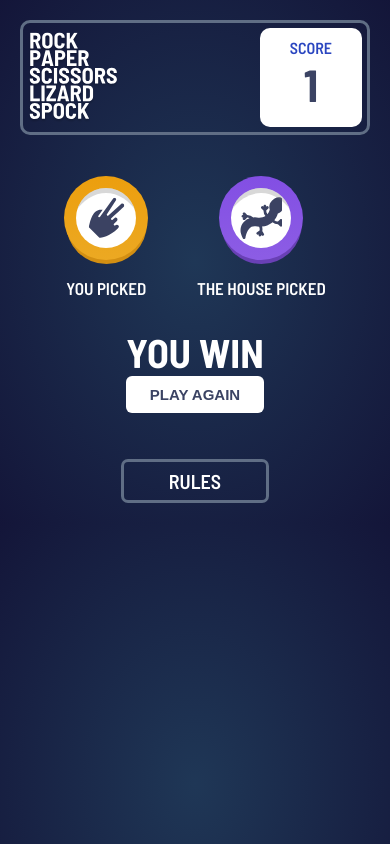
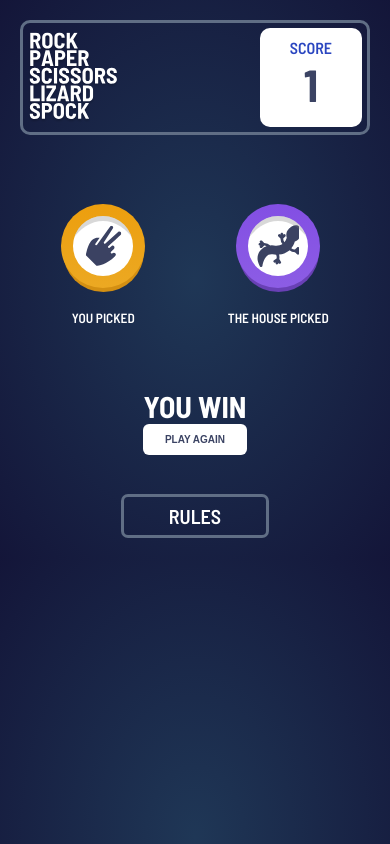
Before and after one commit to faithandjs/rock-paper-scissors, a React (Create React App) app: page / in a window 390 px wide. Both pictures are taken after a click on the element 195 px from the left and 213 px from the top of the page. Built offline with nearby package versions, Linux system fonts and the light colour scheme.

Commit message:
responsiveness

```diff
--- a/src/components/choice.tsx
+++ b/src/components/choice.tsx
@@ -10,7 +10,6 @@ function Choice() {
   const [computerChoice, setComputerChoice] = useState<JSX.Element | null>(
     null
   );
-  const [classes, setClasses] = useState({ you: "you", comp: "computer" });
   const svgSetter = (num: options) => {
     let choice: JSX.Element | null = null;
     switch (num) {
@@ -132,7 +131,7 @@ function Choice() {
     } else if (a === b) {
       setStatus(status.DRAW);
     }
-  };
+  }; /*
   const forClases = (a: options) => {
     let x;
     switch (a) {
@@ -156,7 +155,7 @@ function Choice() {
         break;
     }
     return x;
-  };
+  };*/
   useEffect(() => {
     setYourChoice(svgSetter(choices.you));
     setTimeout(() => {
--- a/src/components/choose.tsx
+++ b/src/components/choose.tsx
@@ -11,7 +11,7 @@ function Choose() {
           <path
             fill="none"
             stroke="#000"
-            stroke-width="15"
+            strokeWidth="15"
             d="M164.5 9.27L9.26 122.06l59.296 182.495h191.888L319.74 122.06 164.5 9.271z"
             opacity=".2"
           />
--- a/src/components/style/style.scss
+++ b/src/components/style/style.scss
@@ -50,7 +50,7 @@ body {
     margin: 0 auto !important;
     height: -webkit-fill-available;
     max-width: 800px;
-    min-width: 335px;
+    //min-width: 335px;
     header {
       border: 3px solid $HeaderOutline;
       border-radius: 10px;
@@ -227,12 +227,7 @@ body {
           position: relative;
           top: 0;
         }
-      }/*
-      .you-box{
-        .picked{
-         // padding: 0 9.5px;
-        }
-      }*/
+      }
       .ring {
         animation: rings 1.4s ease-in infinite;
       }
--- a/src/components/style/style548.scss
+++ b/src/components/style/style548.scss
@@ -118,47 +118,47 @@
       }
     }*/
     section.choice {
-      height: max-content;
+      // height: max-content;
       display: flex;
       justify-content: space-around;
       position: relative;
       align-items: center;
       padding: 0 20px;
+      min-height: 164px;
       .you-box,
       .comp-box {
-        /*
-        margin-bottom: 30px;
-        margin-top: 20px;*/
         .picked {
-          //margin-bottom: 0;
-          //bottom: -103px;
+          position: relative;
+          top: 0;
+          font-size: smaller;
+          white-space: nowrap;
         }
       }
-      .you,
-      .computer {
-        //top: -103px;
-        //transform: translateY(100%);
+      .temp {
+        width: 84px !important;
+        height: 84px !important;
       }
-      .temp {
-        width: 94px;
-        height: 94px;
-        border-radius: 50%;
+
+      .ring {
+        animation: rings1 1.4s ease-in infinite;
       }
       .reset {
         position: absolute;
-        top: 173px;
+        top: 183px !important;
         margin-top: 30px !important;
+
         .status {
-          font-size: 40px;
+          font-size: 30px !important;
         }
         button {
-          font-size: 15px;
+          font-size: 10px !important;
+          font-weight: 700;
         }
       }
     }
     footer {
       justify-content: center;
-      margin-top: 165px;
+      margin-top: 155px !important;
     }
   }
 }
@@ -245,16 +245,13 @@
     }
 
     section.choice {
-      height: max-content;
-      display: flex;
-      justify-content: space-around;
+      padding: 0;
+      //justify-content: space-between;
       position: relative;
       align-items: center;
       .you-box,
       .comp-box {
-        /*
-        margin-bottom: 30px;
-        margin-top: 20px;*/
+        height: 100px;
         .picked {
           margin-bottom: 0;
           bottom: -103px;
@@ -271,8 +268,16 @@
         width: 94px;
         height: 94px;
         border-radius: 50%;
+        bottom: -103px;
+      }
+
+      .ring {
+        animation: rings2 1.4s ease-in infinite;
       }
       .reset {
+       /* display: flex;
+        justify-content: space-around;
+        align-items: center;*/
         position: absolute;
         top: 123px;
         margin-top: 30px !important;
@@ -292,3 +297,50 @@
 //height
 @media screen and (min-height: 670px) {
 }
+@keyframes rings1 {
+  0% {
+    box-shadow: 0px 0px 0px 0px rgba(255, 255, 255, 0.04),
+      0px 0px 0px 0px rgba(255, 255, 255, 0.025),
+      0px 0px 0px 0px rgba(255, 255, 255, 0.01);
+  }
+  30% {
+    box-shadow: 0px 0px 0px 30px rgba(255, 255, 255, 0.04),
+      0px 0px 0px 30px rgba(255, 255, 255, 0.025),
+      0px 0px 0px 30px rgba(255, 255, 255, 0.01);
+  }
+  60% {
+    box-shadow: 0px 0px 0px 30px rgba(255, 255, 255, 0.04),
+      0px 0px 0px 65px rgba(255, 255, 255, 0.025),
+      0px 0px 0px 65px rgba(255, 255, 255, 0.01);
+  }
+
+  100% {
+    box-shadow: 0px 0px 0px 30px rgba(255, 255, 255, 0.04),
+      0px 0px 0px 65px rgba(255, 255, 255, 0.025),
+      0px 0px 0px 110px rgba(255, 255, 255, 0.01);
+  }
+}
+
+@keyframes rings2 {
+  0% {
+    box-shadow: 0px 0px 0px 0px rgba(255, 255, 255, 0.04),
+      0px 0px 0px 0px rgba(255, 255, 255, 0.025),
+      0px 0px 0px 0px rgba(255, 255, 255, 0.01);
+  }
+  30% {
+    box-shadow: 0px 0px 0px 20px rgba(255, 255, 255, 0.04),
+      0px 0px 0px 20px rgba(255, 255, 255, 0.025),
+      0px 0px 0px 20px rgba(255, 255, 255, 0.01);
+  }
+  60% {
+    box-shadow: 0px 0px 0px 20px rgba(255, 255, 255, 0.04),
+      0px 0px 0px 40px rgba(255, 255, 255, 0.025),
+      0px 0px 0px 40px rgba(255, 255, 255, 0.01);
+  }
+
+  100% {
+    box-shadow: 0px 0px 0px 20px rgba(255, 255, 255, 0.04),
+      0px 0px 0px 40px rgba(255, 255, 255, 0.025),
+      0px 0px 0px 70px rgba(255, 255, 255, 0.01);
+  }
+}
```
